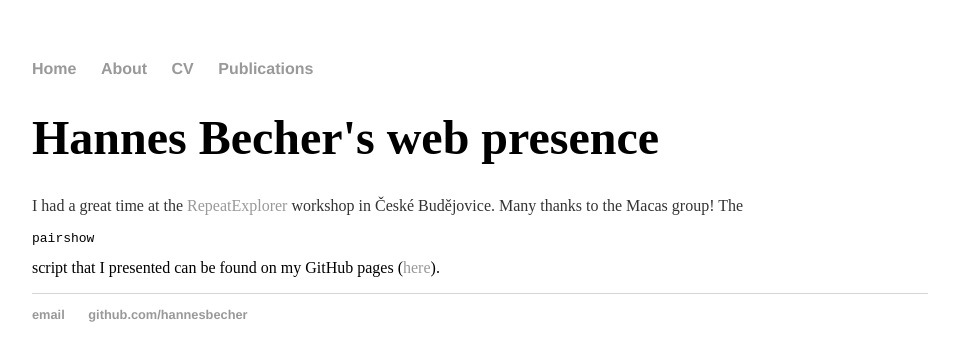
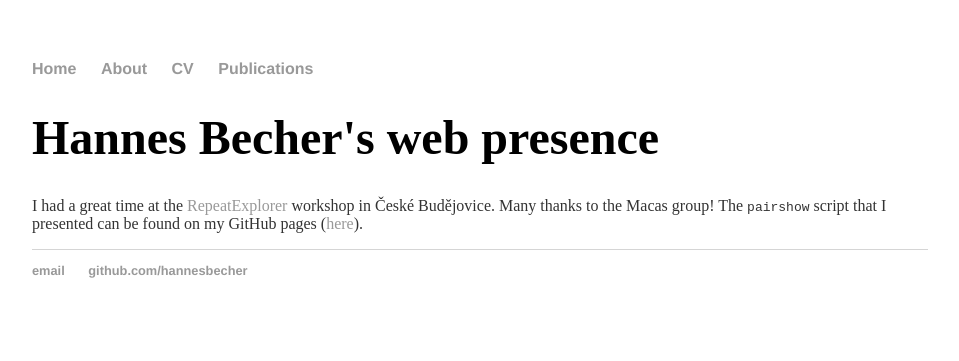
Before and after one commit to hannesbecher/hannesbecher.github.io, a Jekyll site: the page built from index.html, in a window 1280 px wide. Shown: the top 361 px of the page, without its empty margins (160-1119 px from the left). Built offline with Jekyll 4.4.1, drawn with Linux system fonts in a browser that asks for light colours.

```diff
--- a/index.html
+++ b/index.html
@@ -4,5 +4,5 @@ title: Hannes Becher, Doctoral Researcher
 ---
 		<div class="blurb">
         		<h1>Hannes Becher's web presence</h1>
-				<p>I had a great time at the <a href:=http://repeatexplorer.umbr.cas.cz/>RepeatExplorer</a> workshop in České Budějovice. Many thanks to the Macas group! The <pre>pairshow</pre> script that I presented can be found on my GitHub pages (<a href:=https://github.com/hannesbecher/RE-tools/blob/master/pairshow.R>here</a>).</p>
+				<p>I had a great time at the <a href:=http://repeatexplorer.umbr.cas.cz/>RepeatExplorer</a> workshop in České Budějovice. Many thanks to the Macas group! The <tt>pairshow</tt> script that I presented can be found on my GitHub pages (<a href:=https://github.com/hannesbecher/RE-tools/blob/master/pairshow.R>here</a>).</p>
     		</div><!-- /.blurb -->
```
